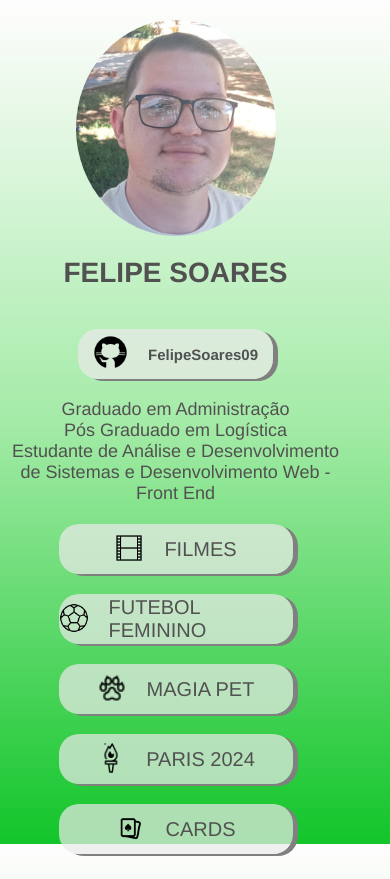
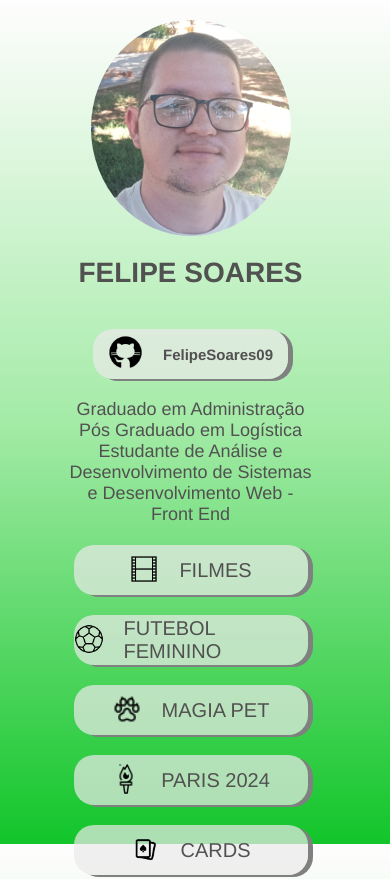
Before and after one commit to FelipeSoares09/Links, a plain HTML site: page index.html in a window 390 px wide. Shown: the top 879 px of the page. Drawn offline with Linux system fonts and the light colour scheme.

Commit message:
alteracao css

```diff
--- a/style.css
+++ b/style.css
@@ -27,19 +27,22 @@ main {
 
 article {
     width: 90vw;
-    height: 120vh;
+    height: 100vh;
     display: flex;
     flex-direction: column;
     align-items: center;
+
 }
 article > figure > img {
     width: 20rem;
     border-radius: 50%;
     margin-top: 2rem;
+    margin-left: 3rem;
 }
 article > h1 {
     font-size: 2.8rem;
     margin-top: 2rem;
+    margin-left: 3rem;
 }
 .github {
     display: flex;
@@ -47,6 +50,7 @@ article > h1 {
     align-items: center;
     justify-content: center;
     margin-top: 2rem;
+    margin-left: 3rem;
 }
 
 .github > a {
@@ -75,6 +79,12 @@ article > h1 {
 }
 .lista {
     margin-top: 2rem;
+    width: 90vw;
+    height: 100%;
+    margin-left: 3rem;
+}
+.lista > ul {
+    padding: 0 5rem;
 }
 
 .projetos {
@@ -83,6 +93,7 @@ article > h1 {
     display: flex;
     flex-direction: column;
     align-items: center;
+    margin-left: 3rem;
 }
 div {
     display: flex;
@@ -118,6 +129,7 @@ div > figure > img {
 article > p {
     font-size: 2rem;
     margin-top: 5rem;
+    margin-left: 3rem;
 }
 article > p > strong {
     font-size: 2.5rem;
```
